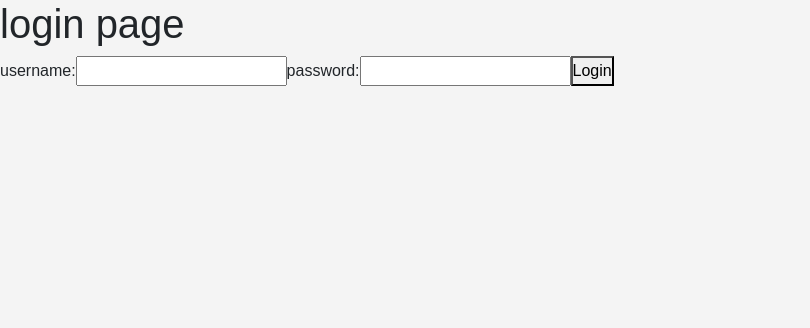
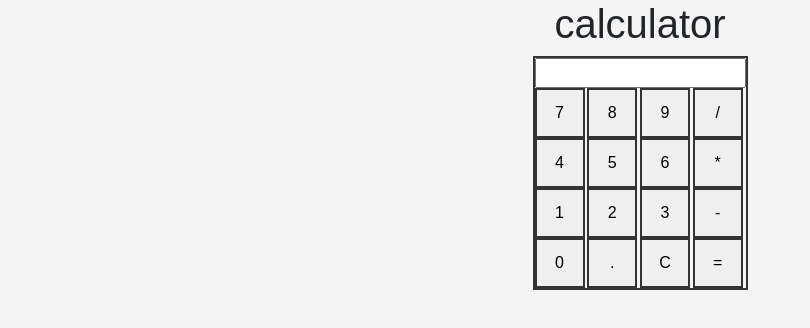
Before and after one commit to mayankpathar/FWET_React_lab, a React (Vite) app: page / in a window 1280 px wide. Shown: the top 328 px of the page, without its empty margins (0-810 px from the left). Built offline with nearby package versions, Linux system fonts and the light colour scheme.

Commit message:
Add SimpleCalculator component for basic arithmetic operations

```diff
--- a/src/App.jsx
+++ b/src/App.jsx
@@ -35,6 +35,7 @@
 // import Usesatate from "./lab-6/UseSatate";
 import { useState } from "react";
 import Appcontent from "./lab-8/Appcontent";
+import Simple_calculator from "./lab-9/Simple_calculator";
 // import A from "./lab-7/b/A";
 // import A from "./lab-7/a/A";
 
@@ -109,7 +110,9 @@ function App() {
      {/* <A name={name} setname={setname}/> */}
      {/* <A name={name} setname={setname}/> */}
      {/* lab-8 */}
-     <Appcontent/>
+     {/* <Appcontent/> */}
+     {/* lab-9 */}
+     <Simple_calculator/>
   </>)
 }
 
--- /dev/null
+++ b/src/lab-9/Simple_calculator.jsx
@@ -0,0 +1,96 @@
+import React, { useState } from 'react'
+function SimpleCalc() {
+
+
+    const [input, setInput] = useState("")
+    const [result, setResult] = useState("")
+    const handleClick = (value) => {
+        setResult("")
+        setInput((prev) => prev + value)
+    }
+
+    const handleDelete = () => {
+        setInput((prev) => prev.slice(0, -1))
+    }
+
+    const handleClear = () => {
+        setInput("")
+        setResult("")
+    }
+
+    const handleCalculate =() => {
+        const ans=eval(input)
+        setResult(String(ans))
+    }
+
+
+
+
+
+    return (
+        <>
+   <style>{`
+     .calculator {
+       border: 2px solid #333;
+       border-collapse: collapse;
+       margin: 0 auto;
+     }
+
+     h1 {
+       text-align: center;
+     }
+
+     .calculator input {
+       width: 100%;
+       box-sizing: border-box;
+       text-align: center;
+     }
+
+     .calculator button {
+       border: 2px solid #333;
+       width: 50px;
+       height: 50px;
+     }
+   `}</style>
+   <h1>calculator</h1>
+
+         <table className="calculator">
+          <thead>
+            <tr>
+              <td colSpan={4}><input type="text" value={result||input} readOnly /></td>
+            </tr>
+          </thead>
+          <tbody>
+
+            <tr>
+              <td><button onClick={() => handleClick('7')}>7</button></td>
+              <td><button onClick={() => handleClick('8')}>8</button></td>
+              <td><button onClick={() => handleClick('9')}>9</button></td>
+              <td><button onClick={() => handleClick('/')}>/</button></td>
+            </tr>
+            <tr>
+              <td><button onClick={() => handleClick('4')}>4</button></td>
+              <td><button onClick={() => handleClick('5')}>5</button></td>
+              <td><button onClick={() => handleClick('6')}>6</button></td>
+              <td><button onClick={() => handleClick('*')}>*</button></td>
+            </tr>
+            <tr>
+              <td><button onClick={() => handleClick('1')}>1</button></td>
+              <td><button onClick={() => handleClick('2')}>2</button></td>
+              <td><button onClick={() => handleClick('3')}>3</button></td>
+              <td><button onClick={() => handleClick('-')}>-</button></td>
+            </tr>
+            <tr>
+              <td><button onClick={() => handleClick('0')}>0</button></td>
+              <td><button onClick={() => handleClick('.')}>.</button></td>
+              <td><button onClick={handleClear}>C</button></td>
+              <td><button onClick={handleCalculate}>=</button></td>
+            </tr>
+          </tbody>
+         </table>
+
+        </>
+    )
+}
+
+export default SimpleCalc
```
